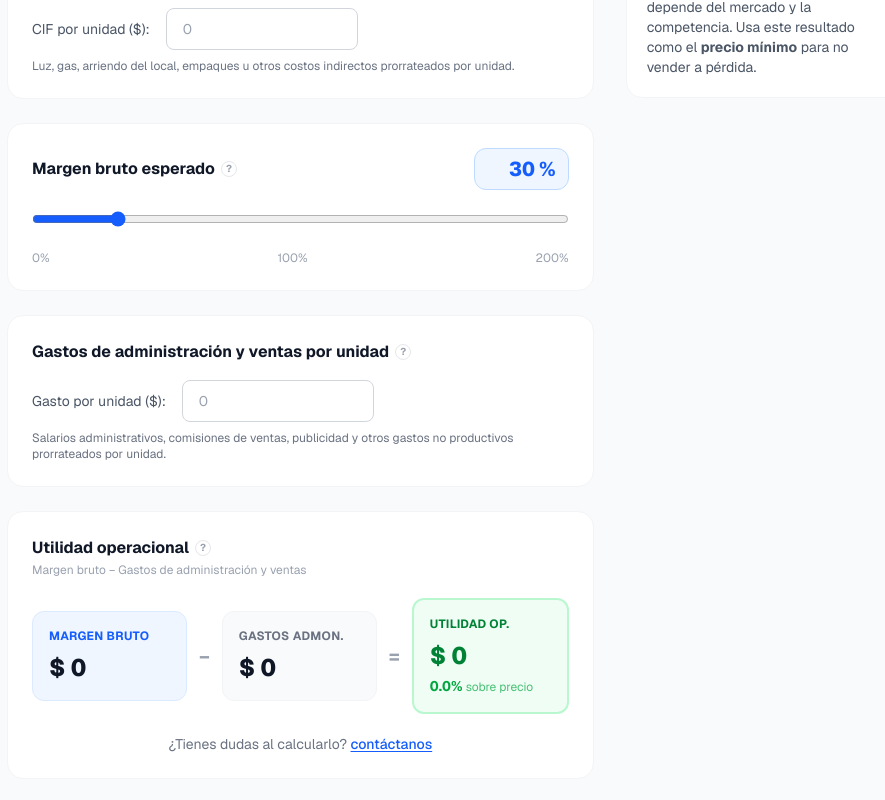
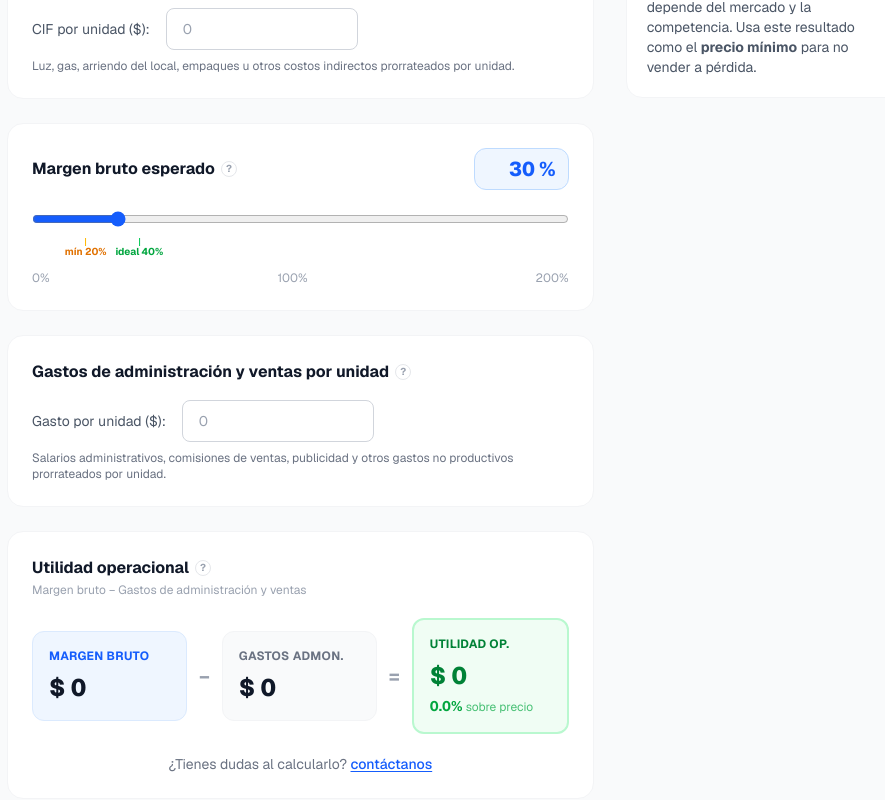
Before and after one commit to weupwealthylife-ops/costeav2, a Next.js app: page /costea/calculadora in a window 1280 px wide. Shown: the part 1020-1820 px from the top of the page, without its empty margins (185-1070 px from the left). Built offline with nearby package versions, Linux system fonts and the light colour scheme.

Commit message:
feat(calculadora): always show margen bruto markers, default mín 20%/ideal 40% when no industry

```diff
--- a/src/app/costea/calculadora/page.tsx
+++ b/src/app/costea/calculadora/page.tsx
@@ -339,8 +339,10 @@ export default function CalculadoraPage() {
   const levelIcons: Record<AlertLevel, string> = { error: "✕", warning: "⚠", success: "✓", info: "i" };
 
   // Slider benchmark marker positions (clamped so labels stay visible)
-  const minPct = benchmark ? Math.min(Math.max((benchmark.minGrossMargin / 200) * 100, 3), 94) : 0;
-  const goodPct = benchmark ? Math.min(Math.max((benchmark.goodGrossMargin / 200) * 100, 3), 94) : 0;
+  const activeMin = benchmark ? benchmark.minGrossMargin : 20;
+  const activeGood = benchmark ? benchmark.goodGrossMargin : 40;
+  const minPct = Math.min(Math.max((activeMin / 200) * 100, 3), 94);
+  const goodPct = Math.min(Math.max((activeGood / 200) * 100, 3), 94);
 
   return (
     <>
@@ -710,8 +712,7 @@ export default function CalculadoraPage() {
                   className="w-full accent-blue-600 focus-visible:outline-none focus-visible:ring-2 focus-visible:ring-blue-500 focus-visible:ring-offset-2 rounded"
                 />
 
-                {/* Benchmark markers */}
-                {benchmark ? (
+                {/* Benchmark markers — always visible; defaults to 20 / 40% when no industry selected */}
                 <div className="relative h-7 mt-1 mb-1">
                   <div
                     style={{ left: `${minPct}%` }}
@@ -719,7 +720,7 @@ export default function CalculadoraPage() {
                   >
                     <span className="w-px h-2 bg-amber-400 block" />
                     <span className="text-[10px] font-semibold text-amber-600 whitespace-nowrap leading-none">
-                        mín {benchmark.minGrossMargin}%
+                      mín {activeMin}%
                     </span>
                   </div>
                   <div
@@ -728,13 +729,10 @@ export default function CalculadoraPage() {
                   >
                     <span className="w-px h-2 bg-green-500 block" />
                     <span className="text-[10px] font-semibold text-green-600 whitespace-nowrap leading-none">
-                        ideal {benchmark.goodGrossMargin}%
+                      ideal {activeGood}%
                     </span>
                   </div>
                 </div>
-                ) : (
-                  <div className="h-2 mt-1 mb-1" />
-                )}
 
                 <div className="flex justify-between text-xs text-gray-400">
                   <span>0%</span>
```
Lines whose indentation alone changed are shown as unchanged.
